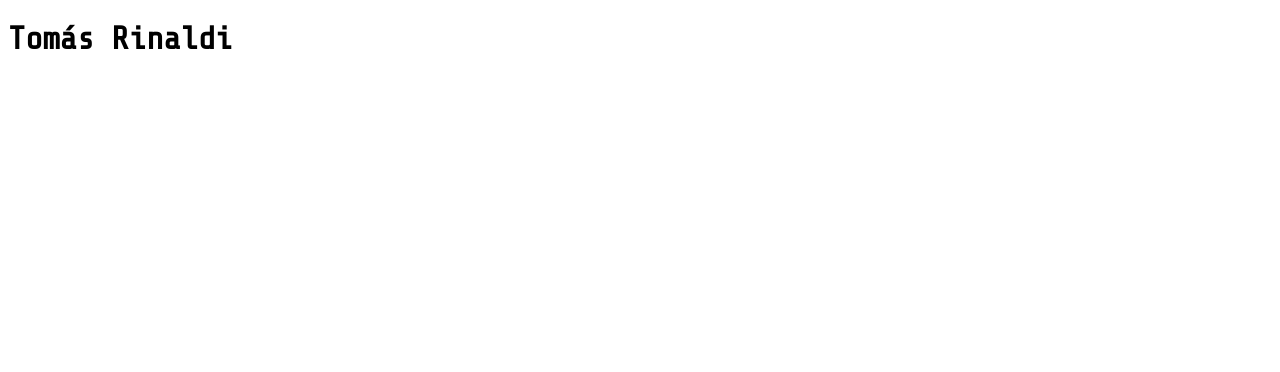
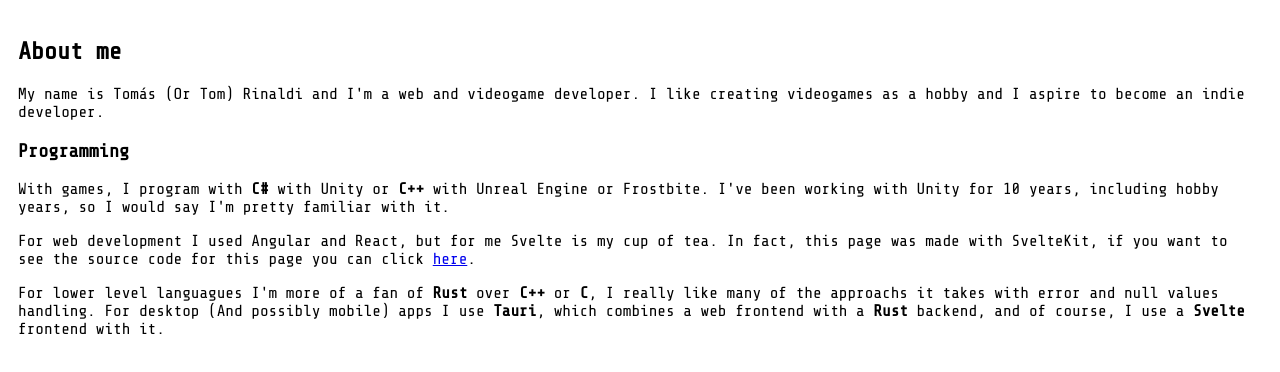
Before and after one commit to tomi901/personal-webpage-v3, a SvelteKit app: page /programs/tomas_rinaldi.html in a window 1280 px wide. Shown: the top 372 px of the page. Built offline with nearby package versions, Linux system fonts and the light colour scheme.

Commit message:
Added text to the "About Me" page

```diff
--- a/src/lib/program/files.ts
+++ b/src/lib/program/files.ts
@@ -11,7 +11,7 @@
         onOpen(system: OperativeSystem) {
             system.openWindow("/programs/tomas_rinaldi.html", {
                 title: this.name,
-                width: 400,
+                width: 500,
                 height: 500,
             });
         },
--- a/src/routes/programs/tomas_rinaldi.html/+page.svelte
+++ b/src/routes/programs/tomas_rinaldi.html/+page.svelte
@@ -1 +1,34 @@
-<h1>Tomás Rinaldi</h1>
+<article>
+    <h1>About me</h1>
+
+    <p>
+        My name is Tomás (Or Tom) Rinaldi and I'm a web and videogame developer. I like creating videogames
+        as a hobby and I aspire to become an indie developer.
+    </p>
+
+    <h3>Programming</h3>
+
+    <p>
+        With games, I program with <b>C#</b> with Unity or <b>C++</b> with Unreal Engine or Frostbite. I've
+        been working with Unity for 10 years, including hobby years, so I would say I'm pretty familiar with it.
+    </p>
+
+    <p>
+        For web
+        development I used Angular and React, but for me Svelte is my cup of tea. In fact, this page was made with
+        SvelteKit, if you want to see the source code for this page you can click
+        <a href="https://github.com/tomi901/personal-webpage-v2/" target="_blank" rel="noreferrer">here</a>.
+    </p>
+
+    <p>
+        For lower level languagues I'm more of a fan of <b>Rust</b> over <b>C++</b> or <b>C</b>, I really like many of the approachs it
+        takes with error and null values handling. For desktop (And possibly mobile) apps I use <b>Tauri</b>, which combines
+        a web frontend with a <b>Rust</b> backend, and of course, I use a <b>Svelte</b> frontend with it.
+    </p>
+</article>
+
+<style>
+    article {
+        padding: 10px;
+    }
+</style>
```
